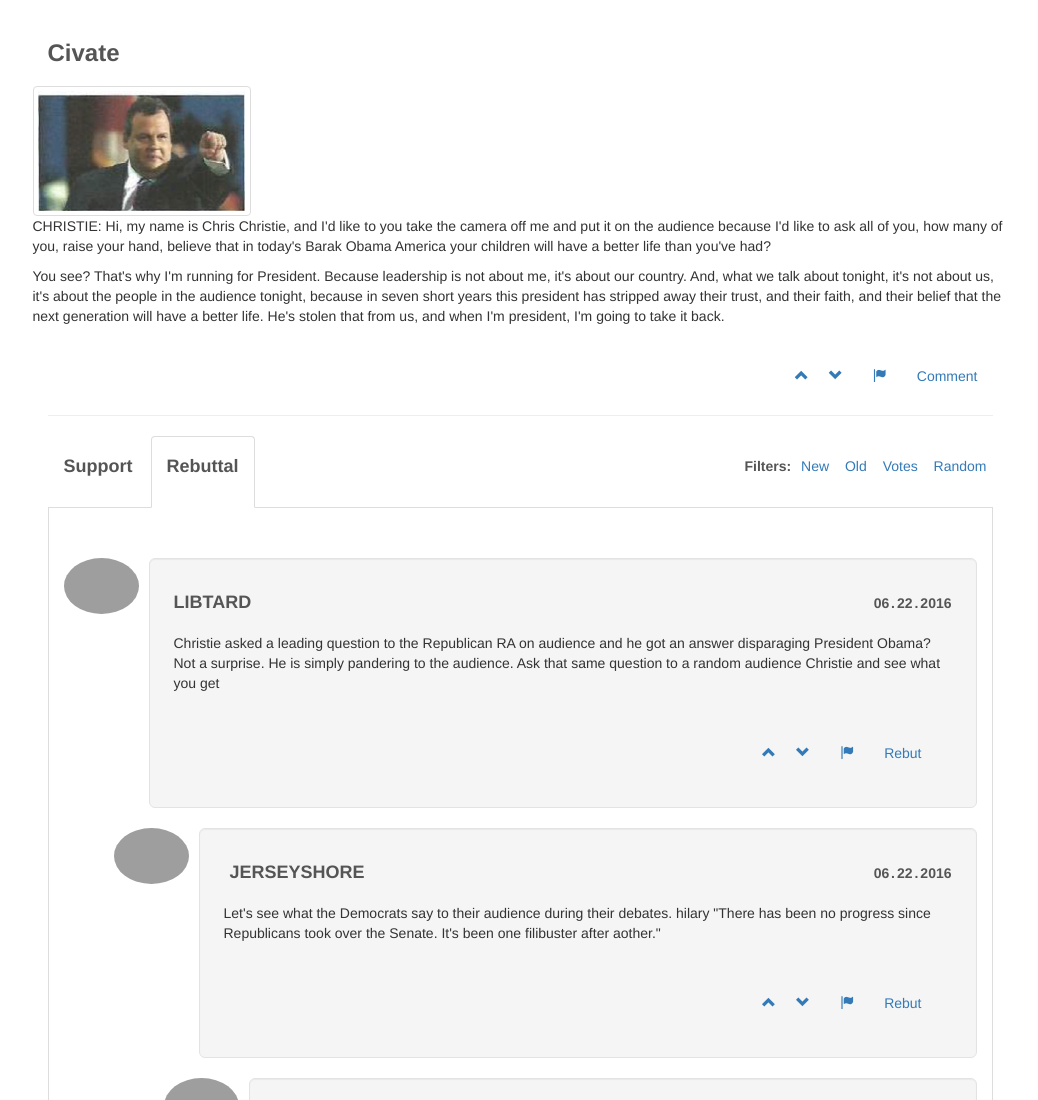
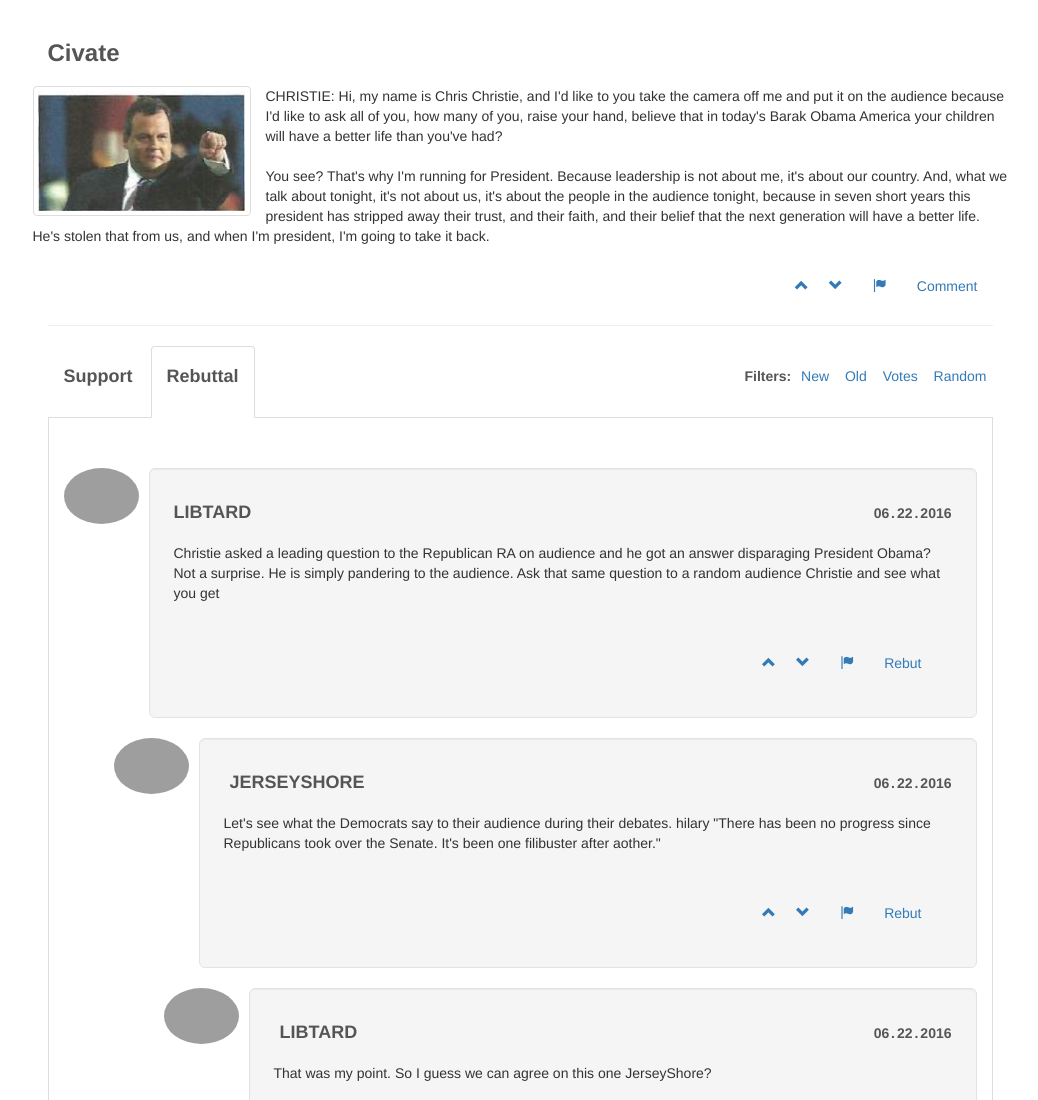
Before and after one commit to dchun/civate-mockup, a plain HTML site: page index.html in a window 1280 px wide. Shown: the top 1100 px of the page, without its empty margins (120-1158 px from the left). Drawn offline with nearby package versions, Linux system fonts and the light colour scheme; grey boxes are pictures that could not be loaded.

Commit message:
class change

```diff
--- a/index.html
+++ b/index.html
@@ -25,10 +25,10 @@
           <h3 class="reviews">Civate</h3>
           <div class="row">
             <img src="./imgs/christie.png" alt="..." class="img-thumbnail candidate">
-            <p class="inline">CHRISTIE: Hi, my name is Chris Christie, and I'd like to you take the camera off me and put it on the audience because I'd like to ask all of you, how many of you, raise your hand, believe that in today's Barak Obama America your children will have a better life than you've had?</p>
+            <p class="comment-inline">CHRISTIE: Hi, my name is Chris Christie, and I'd like to you take the camera off me and put it on the audience because I'd like to ask all of you, how many of you, raise your hand, believe that in today's Barak Obama America your children will have a better life than you've had?</p>
             <br>
             <br>
-            <p class="inline">You see? That's why I'm running for President. Because leadership is not about me, it's about our country. And, what we talk about tonight, it's not about us, it's about the people in the audience tonight, because in seven short years this president has stripped away their trust, and their faith, and their belief that the next generation will have a better life. He's stolen that from us, and when I'm president, I'm going to take it back.</p>
+            <p class="comment-inline">You see? That's why I'm running for President. Because leadership is not about me, it's about our country. And, what we talk about tonight, it's not about us, it's about the people in the audience tonight, because in seven short years this president has stripped away their trust, and their faith, and their belief that the next generation will have a better life. He's stolen that from us, and when I'm president, I'm going to take it back.</p>
           </div>
           <div class="row">
             <div class="filters">
```
